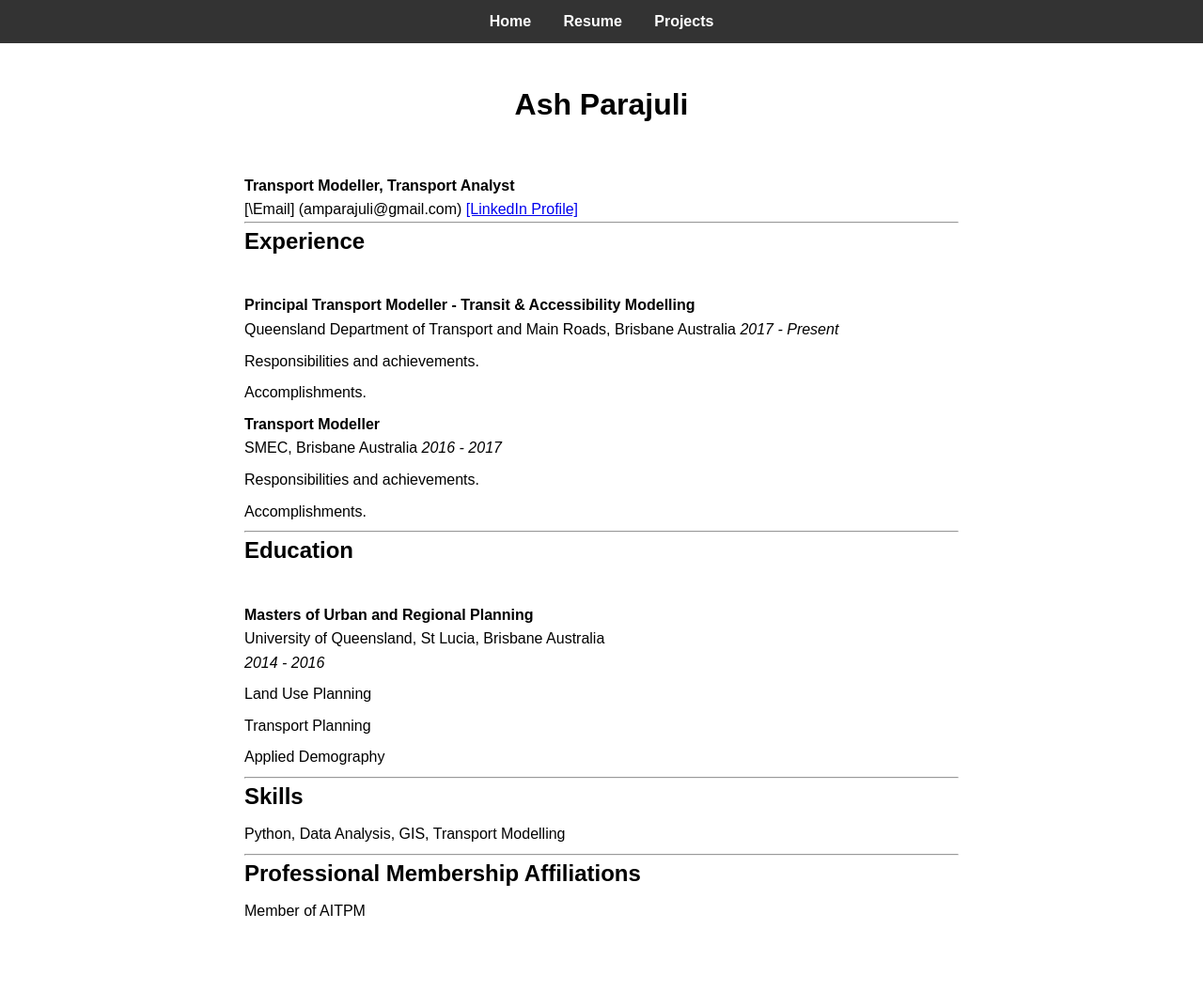
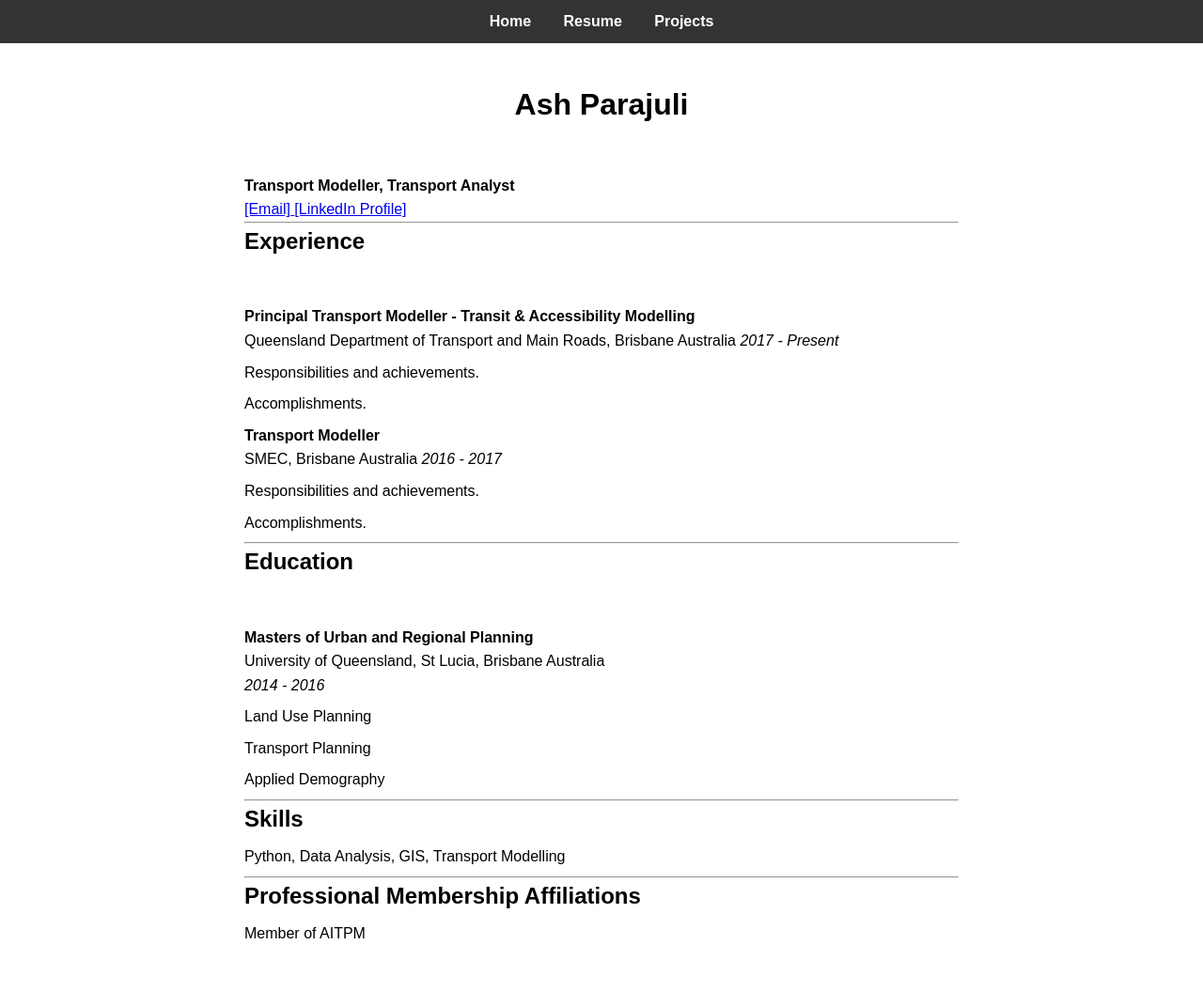
Before and after one commit to amparaj/amparaj.github.io, a Jekyll site: the page built from resume.md, in a window 1280 px wide. Shown: the whole page at 94% size. Built offline with Jekyll 4.4.1, drawn with Linux system fonts in a browser that asks for light colours; before the commit the page ends 1031 px from its top, so only the background shows below that.

Commit message:
fix spacing

```diff
--- a/assets/css/style.css
+++ b/assets/css/style.css
@@ -99,7 +99,7 @@ h3, h4 {
 }
 
 .resume-section {
-  margin-bottom: 1.5em;
+  margin-bottom: 2.0em;
 }
 
 /* List Styling */
--- a/resume.md
+++ b/resume.md
@@ -7,9 +7,8 @@ title: "Resume"
 {: .resume-header }
 
 **Transport Modeller, Transport Analyst**
-[\Email\] (amparajuli@gmail.com)
+[\[Email\]  ](amparajuli@gmail.com)
 [\[LinkedIn Profile\]  ](https://www.linkedin.com/in/amparajuli/)
-
 
 ---
 
```
